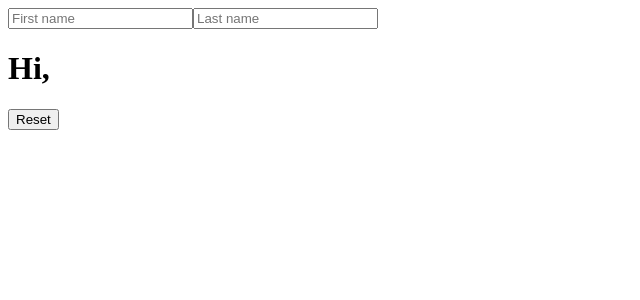
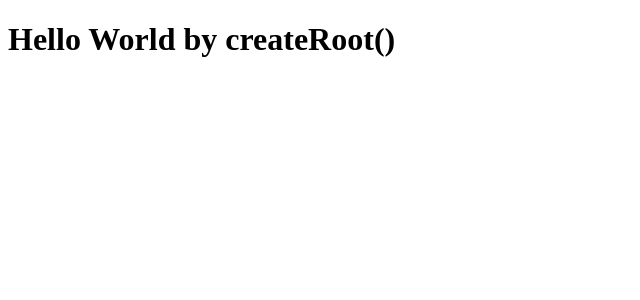
Before and after one commit to sarthak-negi22/100daysReact, a React (Create React App) app: page / in a window 1280 px wide. Shown: the top 300 px of the page, without its empty margins (0-640 px from the left). Built offline with nearby package versions, Linux system fonts and the light colour scheme.

Commit message:
Trigger, Render, Commit

```diff
--- a/src/App.js
+++ b/src/App.js
@@ -107,10 +107,21 @@
 
 
 
-import State from "./State";
+// import State from "./State";
+
+// export default function App() {
+//     return (
+//         <State/>
+//     );
+// }
+
+
+
+
+import RenderAndCommit from "./RenderAndCommit";
 
 export default function App() {
     return (
-        <State/>
+        <RenderAndCommit/>
     );
 }
--- /dev/null
+++ b/src/RenderAndCommit.js
@@ -0,0 +1,14 @@
+import { createRoot } from 'react-dom/client';
+
+function InitialRender() {
+    const root = createRoot(document.getElementById('root'));
+    root.render(<h1>Hello World by createRoot()</h1>)
+}
+
+export default function RenderAndCommit() {
+    return (
+        <>
+            <InitialRender/>
+        </>
+    );
+}
```
